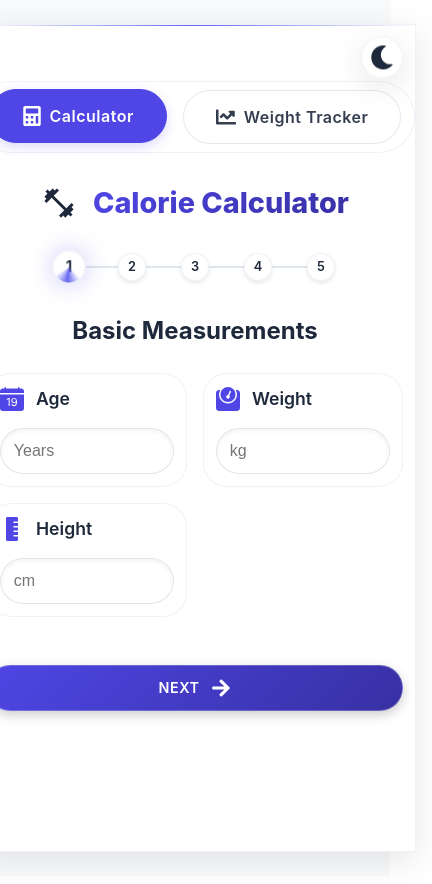
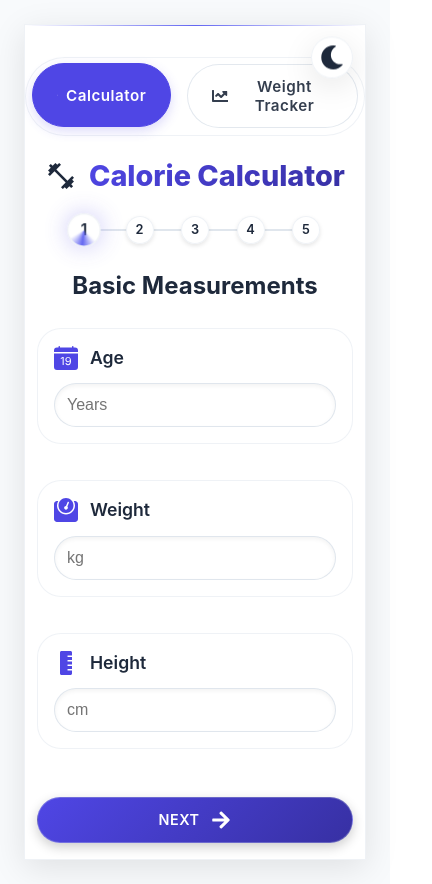
Before and after one commit to YSF9563/caloriessCal, a React (Vite) app: page / in a window 390 px wide. Shown: the whole page, 432 px wide, since content can reach past the window. Built offline with nearby package versions, Linux system fonts and the light colour scheme.

Commit message:
Improved UI responsiveness and mobile compatibility

```diff
--- a/src/App.css
+++ b/src/App.css
@@ -126,7 +126,7 @@ body::before {
   width: 100%;
   max-width: 800px;
   margin: auto;
-  padding: 3.5rem 2rem 2rem;
+  padding: 2rem 1.5rem 1.5rem;
   background: var(--glass-background);
   border-radius: var(--border-radius);
   box-shadow: var(--box-shadow);
@@ -187,14 +187,14 @@ body::before {
   display: flex;
   align-items: center;
   justify-content: center;
-  gap: 1rem;
-  margin-bottom: 2rem;
+  gap: 0.75rem;
+  margin-bottom: 1.5rem;
   color: var(--text-color);
 }
 
 .header svg {
-  width: 36px;
-  height: 36px;
+  width: 32px;
+  height: 32px;
 }
 
 h1 {
@@ -207,14 +207,14 @@ h1 {
 }
 
 .progress-bar {
-  margin: 1.5rem 0 2rem;
+  margin: 1rem 0 1.5rem;
 }
 
 .progress-steps {
   display: flex;
   justify-content: space-between;
   align-items: center;
-  max-width: 500px;
+  max-width: 400px;
   margin: 0 auto;
   position: relative;
 }
@@ -232,8 +232,8 @@ h1 {
 }
 
 .progress-step {
-  width: 40px;
-  height: 40px;
+  width: 32px;
+  height: 32px;
   border-radius: 50%;
   background: var(--card-background);
   backdrop-filter: blur(8px);
@@ -248,6 +248,7 @@ h1 {
   transition: var(--transition);
   box-shadow: 0 2px 4px rgba(0, 0, 0, 0.1);
   overflow: hidden;
+  font-size: 0.9rem;
 }
 
 .progress-step::after {
@@ -307,11 +308,11 @@ h2 {
 .form-group {
   display: flex;
   flex-direction: column;
-  gap: 1rem;
+  gap: 0.75rem;
   background: var(--card-background);
   backdrop-filter: blur(8px);
   border: var(--glass-border);
-  padding: 1.2rem;
+  padding: 1rem;
   border-radius: var(--border-radius);
   transition: var(--transition);
 }
@@ -335,10 +336,10 @@ label svg {
 }
 
 input {
-  padding: 1rem;
+  padding: 0.75rem 1rem;
   border: 1px solid var(--border-color);
   border-radius: var(--border-radius);
-  font-size: 1.1rem;
+  font-size: 1rem;
   background: var(--input-background);
   color: var(--text-color);
   transition: var(--transition);
@@ -395,41 +396,41 @@ input:focus {
 
 .question-card {
   background: var(--card-background);
-  padding: 1.5rem;
-  border-radius: var(--border-radius);
-  margin-bottom: 1.5rem;
+  padding: 1.25rem;
+  border-radius: var(--border-radius);
+  margin-bottom: 1rem;
   box-shadow: var(--box-shadow);
-  max-width: 600px;
+  max-width: 100%;
   margin: 0 auto;
   border: var(--glass-border);
 }
 
 .question-card h3 {
-  font-size: 1.4rem;
-  margin-bottom: 1.5rem;
+  font-size: 1.1rem;
+  margin-bottom: 1rem;
   color: var(--text-color);
 }
 
 .options-grid {
   display: grid;
-  gap: 1rem;
+  gap: 0.75rem;
 }
 
 .option-btn {
   background: var(--card-background);
   backdrop-filter: blur(8px);
   border: var(--glass-border);
-  padding: 1rem 1.5rem;
+  padding: 0.75rem 1rem;
   border-radius: var(--border-radius);
   cursor: pointer;
-  font-size: 1rem;
+  font-size: 0.95rem;
   color: var(--text-color);
   transition: var(--transition);
   width: 100%;
   text-align: left;
   display: flex;
   align-items: center;
-  gap: 1rem;
+  gap: 0.75rem;
   position: relative;
   overflow: hidden;
 }
@@ -480,14 +481,14 @@ input:focus {
 .goal-options {
   display: grid;
   grid-template-columns: repeat(3, 1fr);
-  gap: 1rem;
+  gap: 0.75rem;
   max-width: 600px;
-  margin: 0 auto 2rem;
+  margin: 0.75rem auto;
 }
 
 .goal-option {
   position: relative;
-  padding: 1.5rem;
+  padding: 1rem;
   border: var(--glass-border);
   border-radius: var(--border-radius);
   cursor: pointer;
@@ -508,8 +509,8 @@ input:focus {
 }
 
 .goal-icon {
-  font-size: 2.5rem;
-  margin-bottom: 1rem;
+  font-size: 2rem;
+  margin-bottom: 0.75rem;
   display: block;
 }
 
@@ -520,14 +521,14 @@ input:focus {
 .rate-options {
   display: grid;
   grid-template-columns: repeat(3, 1fr);
-  gap: 1rem;
+  gap: 0.75rem;
   max-width: 600px;
-  margin: 1rem auto 0;
+  margin: 0.75rem auto;
 }
 
 .rate-option {
   position: relative;
-  padding: 1.5rem;
+  padding: 1rem;
   border: var(--glass-border);
   border-radius: var(--border-radius);
   cursor: pointer;
@@ -584,22 +585,22 @@ input:focus {
 }
 
 .calories-circle {
-  width: 180px;
-  height: 180px;
+  width: 150px;
+  height: 150px;
   border-radius: 50%;
   background: linear-gradient(135deg, #3730a3 0%, #4f46e5 100%);
   display: flex;
   flex-direction: column;
   align-items: center;
   justify-content: center;
-  margin: 1rem auto;
+  margin: 0.75rem auto;
   position: relative;
   box-shadow: 0 10px 30px rgba(0, 0, 0, 0.3);
   animation: float 6s ease-in-out infinite;
 }
 
 .calories-number {
-  font-size: 2.5rem;
+  font-size: 2rem;
   font-weight: 800;
   color: white;
   text-shadow: 0 2px 4px rgba(0, 0, 0, 0.2);
@@ -616,7 +617,7 @@ input:focus {
 .macros-grid {
   display: grid;
   grid-template-columns: repeat(3, 1fr);
-  gap: 1rem;
+  gap: 0.75rem;
   max-width: 500px;
   margin: 1.5rem auto;
 }
@@ -672,7 +673,7 @@ input:focus {
 }
 
 .macro-value {
-  font-size: 1.5rem;
+  font-size: 1.25rem;
   font-weight: 800;
   color: var(--primary-light);
   line-height: 1;
@@ -805,7 +806,7 @@ input:focus {
   }
 
   .calculator-container {
-    padding: 3rem 1rem 1.5rem;
+    padding: 2rem 1rem 1rem;
     margin: 0;
     min-height: calc(100vh - 1rem);
   }
@@ -838,8 +839,9 @@ input:focus {
   .goal-options,
   .rate-options,
   .macros-grid {
-    padding: 0;
-    gap: 1rem;
+    grid-template-columns: 1fr;
+    max-width: 400px;
+    margin: 0 auto;
   }
 
   .form-group {
@@ -847,17 +849,17 @@ input:focus {
   }
 
   input {
-    padding: 0.8rem;
+    padding: 0.75rem;
     font-size: 1rem;
   }
 
   .calories-circle {
-    width: 180px;
-    height: 180px;
+    width: 150px;
+    height: 150px;
   }
 
   .calories-number {
-    font-size: 2.5rem;
+    font-size: 2rem;
   }
 
   .nav-btn {
@@ -870,7 +872,7 @@ input:focus {
   }
 
   .macro-value {
-    font-size: 1.5rem;
+    font-size: 1.25rem;
   }
 
   .results-info {
@@ -894,7 +896,7 @@ input:focus {
 
 @media (max-width: 480px) {
   .calculator-container {
-    padding: 3rem 0.75rem 1rem;
+    padding: 1.5rem 0.75rem 1rem;
     border-radius: 0;
   }
 
@@ -904,7 +906,7 @@ input:focus {
   }
 
   .progress-steps {
-    max-width: 280px;
+    max-width: 250px;
   }
 
   .progress-step {
@@ -924,12 +926,12 @@ input:focus {
   }
 
   .calories-circle {
-    width: 150px;
-    height: 150px;
+    width: 130px;
+    height: 130px;
   }
 
   .calories-number {
-    font-size: 2rem;
+    font-size: 1.75rem;
   }
 
   .calories-unit {
@@ -945,7 +947,7 @@ input:focus {
   }
 
   .macro-value {
-    font-size: 1.25rem;
+    font-size: 1.1rem;
   }
 
   .info-text {
@@ -959,7 +961,7 @@ input:focus {
   .form-group,
   .weight-input-section,
   .stat-card {
-    padding: 0.75rem;
+    padding: 1rem;
   }
 }
 
@@ -1020,7 +1022,7 @@ input:focus {
   align-items: center;
   margin-bottom: 2rem;
   background: var(--card-background);
-  padding: 1.5rem;
+  padding: 1.25rem;
   border-radius: var(--border-radius);
   border: var(--glass-border);
 }
@@ -1032,12 +1034,12 @@ input:focus {
 
 .weight-input input {
   width: 100%;
-  padding: 1rem 1.5rem;
+  padding: 0.75rem;
   border: 1px solid var(--border-color);
   border-radius: var(--border-radius);
   background: var(--input-background);
   color: var(--text-color);
-  font-size: 1.1rem;
+  font-size: 1rem;
   transition: var(--transition);
 }
 
@@ -1056,7 +1058,7 @@ input:focus {
 
 .stat-card {
   background: var(--card-background);
-  padding: 1.5rem;
+  padding: 1rem;
   border-radius: var(--border-radius);
   border: var(--glass-border);
   transition: var(--transition);
@@ -1076,7 +1078,7 @@ input:focus {
 
 .stat-value {
   color: var(--text-color);
-  font-size: 1.5rem;
+  font-size: 1.25rem;
   font-weight: 600;
 }
 
@@ -1253,8 +1255,8 @@ input:focus {
   display: flex;
   justify-content: center;
   gap: 1rem;
-  margin-bottom: 2rem;
-  padding: 0.5rem;
+  margin-bottom: 1.5rem;
+  padding: 0.4rem;
   background: var(--card-background);
   backdrop-filter: blur(8px);
   border-radius: 100px;
@@ -1266,7 +1268,7 @@ input:focus {
 .nav-item {
   position: relative;
   overflow: hidden;
-  padding: 1rem 2rem;
+  padding: 0.75rem 1.5rem;
   border-radius: 100px;
   font-weight: 600;
   letter-spacing: 0.5px;
@@ -1279,6 +1281,7 @@ input:focus {
   background: var(--input-background);
   border: 1px solid var(--border-color);
   opacity: 0.9;
+  font-size: 0.95rem;
 }
 
 .nav-item:hover {
@@ -1310,9 +1313,9 @@ input:focus {
 
 .weight-input-section {
   background: var(--card-background);
-  padding: 2rem;
-  border-radius: var(--border-radius);
-  margin-bottom: 2rem;
+  padding: 1.25rem;
+  border-radius: var(--border-radius);
+  margin-bottom: 1.5rem;
   box-shadow: 0 4px 16px rgba(0, 0, 0, 0.2);
 }
 
@@ -1327,8 +1330,8 @@ input:focus {
 
 .weight-input input {
   flex: 1;
-  padding: 1.2rem;
-  font-size: 1.2rem;
+  padding: 0.75rem;
+  font-size: 1rem;
   border: 2px solid rgba(255, 255, 255, 0.1);
   border-radius: var(--border-radius);
   background: var(--input-background);
@@ -1355,7 +1358,7 @@ input:focus {
   background: var(--card-background);
   backdrop-filter: blur(8px);
   border: 1px solid rgba(255, 255, 255, 0.05);
-  padding: 1.5rem;
+  padding: 1rem;
   border-radius: var(--border-radius);
   border: 1px solid var(--border-color);
   display: flex;
@@ -1376,7 +1379,7 @@ input:focus {
 }
 
 .stat-value {
-  font-size: 1.5rem;
+  font-size: 1.25rem;
   font-weight: 700;
   color: var(--primary-color);
 }
@@ -1632,3 +1635,70 @@ input:focus {
     transform: rotate(360deg);
   }
 }
+
+/* Ensure proper spacing between elements */
+.form-group + .form-group,
+.question-card + .question-card,
+.macro-card + .macro-card {
+  margin-top: 0.75rem;
+}
+
+/* Adjust activity level section specifically */
+.activity-test-step {
+  max-width: 500px;
+  margin: 0 auto;
+}
+
+.activity-test-step .question-card {
+  background: var(--card-background);
+  border: var(--glass-border);
+  margin-bottom: 1rem;
+}
+
+.activity-test-step .options-grid {
+  display: grid;
+  gap: 0.75rem;
+}
+
+.activity-test-step .option-btn {
+  width: 100%;
+  text-align: left;
+  padding: 0.75rem 1rem;
+  font-size: 0.95rem;
+  display: flex;
+  align-items: center;
+  gap: 0.75rem;
+}
+
+/* Ensure content doesn't overflow on very small screens */
+@media (max-width: 360px) {
+  .calculator-container {
+    padding: 1.25rem 0.5rem 0.75rem;
+  }
+
+  .progress-steps {
+    max-width: 220px;
+  }
+
+  .progress-step {
+    width: 24px;
+    height: 24px;
+    font-size: 0.75rem;
+  }
+
+  .nav-item {
+    padding: 0.4rem 0.75rem;
+    font-size: 0.8rem;
+  }
+
+  .form-group,
+  .weight-input-section,
+  .stat-card {
+    padding: 0.75rem;
+  }
+
+  input {
+    padding: 0.6rem 0.75rem;
+    font-size: 0.9rem;
+  }
+}
```
